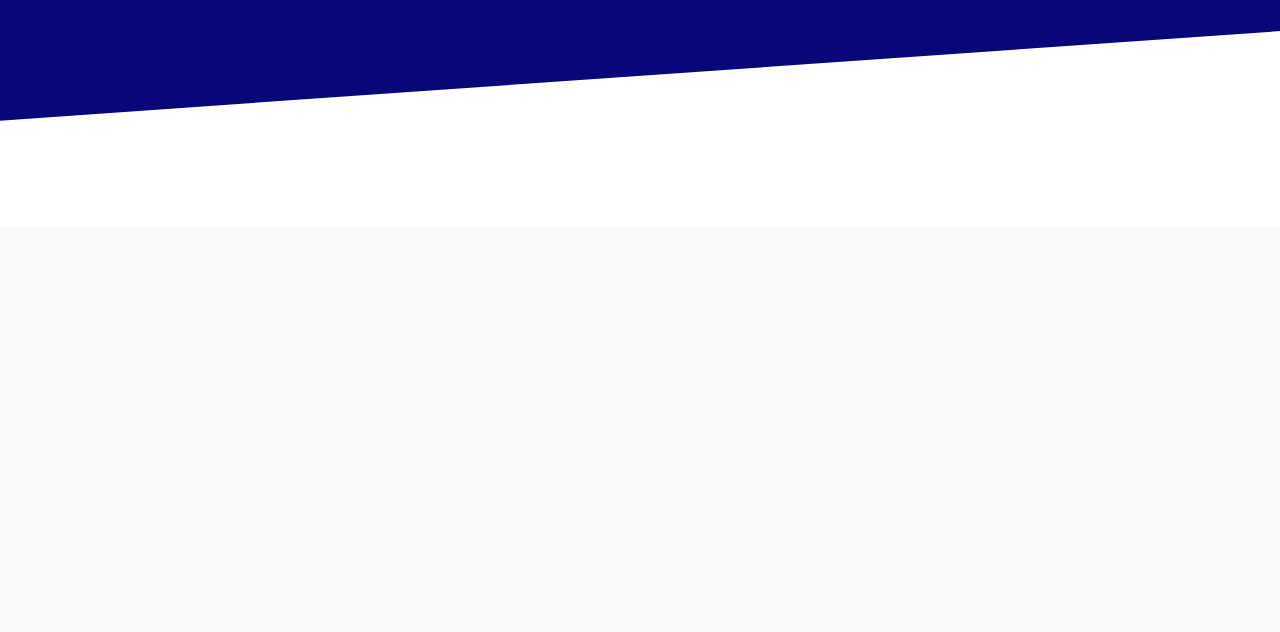
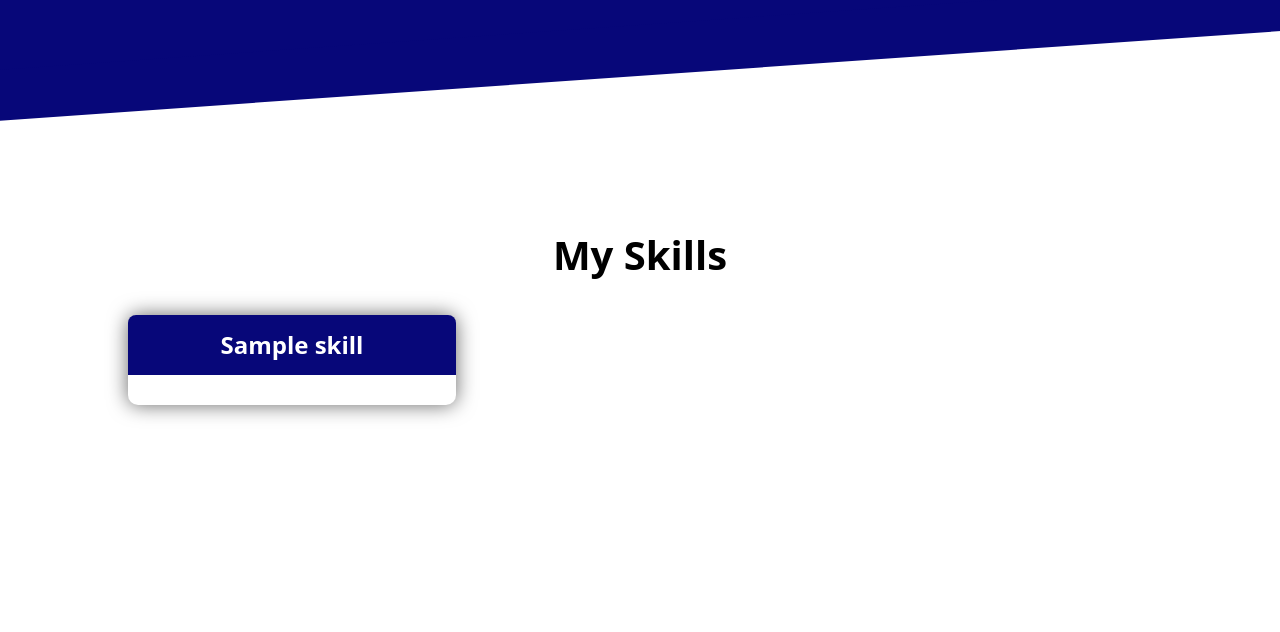
Before and after one commit to FACON-Nicolas/portfolio, a Flask app: template templates/home.html in a window 1280 px wide; the page is wider, and only the part inside the window is pictured. Shown: the part 1335-1967 px from the top of that part. Before the commit the page ends 1456 px from the top of that part, so only its background shows below. Run offline with Flask 2, Linux system fonts and the light colour scheme; the template is opened without the code that fills it: most values are stand-ins (such as "Sample title", 1, 10 or a date in 2020).

Commit message:
add skills in templates

```diff
--- a/templates/home.html
+++ b/templates/home.html
@@ -40,6 +40,7 @@
 
         .rounded {
             border-radius: 50%;
+            transition: 0.4s;
         }
 
         .centered {
@@ -220,6 +221,53 @@
             line-height: 1.5;
         }
 
+        .skill-section {
+            width: 80%;
+            margin: auto;
+        }
+
+        .skill-img {
+            border-radius: 8px;
+            display: block;
+            margin: auto 10px 10px 10px;
+        }
+
+        .skills {
+            display: flex;
+            flex-direction: row;
+            flex-wrap: wrap;
+            gap: 10px;
+        }
+
+        .skill-card {
+            border-radius: 10px;
+            -webkit-box-shadow: 0 0 20px rgba(0, 0, 0, 0.6);
+            box-shadow: 0 0 20px rgba(0, 0, 0, 0.6);
+            width: calc(33% - 10px);
+            height: max(192px, auto, 100%);
+        }
+
+        .skill-card-title {
+            margin-block: 30px;
+            text-align: center;
+            color: white;
+            background-color: rgb(7, 7, 121);
+            border-top-left-radius: 8px;
+            border-top-right-radius: 8px;
+            height: 60px;
+            line-height: 60px;
+            vertical-align: middle;
+            margin-top: 0;
+        }
+
+        .skills-img {
+            display: flex;
+            flex-direction: row;
+            gap: 20px;
+            flex-wrap: wrap;
+            margin-block: auto;
+        }
+
         @media screen and (max-width: 1600px) {
             .projects {
                 width: 75%;
@@ -249,12 +297,20 @@
             }
         }
 
-        @media screen and (min-width: 900px) {
+        @media screen and (min-width: 901px) {
             .mobile {
                 display: none;
                 overflow: hidden;
             }
         }
+
+        @media screen and (max-width: 900px) {
+            .skill-card {
+                width: 100%;
+                flex-direction: column;
+            }
+        }
+
 
     </style>
     <h1 class="centered title top-margin-100">Who Am I ?</h1>
@@ -291,14 +347,12 @@
                 </div><br class="not-mobile"/>
                 <div class="align not-mobile">
                     <span>
-                        {% for lib in libs %}
-                            {% if lib[0] == project['id'] %}
+                        {% for lib in libs if lib[0] == project['id'] %}
                             {% for i in lib[1] %}
                                 <span class="technologie">
                                     {{i}} &nbsp;
                                 </span>
                             {% endfor %}
-                            {% endif %}
                         {% endfor %}
                     </span><br class="not-mobile"/><br class="not-mobile"/>
                     <a href="{{ project['github'] }}" target="_blank"><img class="git" src="https://icones.pro/wp-content/uploads/2021/06/symbole-github-violet.png"></a>
@@ -315,14 +369,12 @@
                                 <a class="project-title" target="_blank" href="{{ project['github'] }}"><h1>{{ project["name"] }} </h1></a>
                                 <p class="card-text">{{project['description']}}</p>
                                 <span>
-                                    {% for lib in libs %}
-                                        {% if lib[0] == project['id'] %}
+                                    {% for lib in libs if lib[0] == project['id'] %}
                                         {% for i in lib[1] %}
                                             <span class="technologie">
                                                 {{i}} &nbsp;
                                             </span>
                                         {% endfor %}
-                                        {% endif %}
                                     {% endfor %}
                                 </span><br class="mobile"/><br class="mobile"/>
                                 <a href="{{ project['github'] }}" target="_blank"><img class="git" src="https://icones.pro/wp-content/uploads/2021/06/symbole-github-violet.png"></a>
@@ -335,5 +387,23 @@
         <div class="project-end section-end top-margin-50"></div>
     </section>
     <div class="section-end about-end"></div>
+    <section class="skill-section">
+        <h1 class="centered title top-margin-100">My Skills</h1>
+        <div class="skills">
+            {% for skill in skills %}
+            <div class="skill-card">
+                <h2 class="skill-card-title">{{skill['name']}}</h2>
+                {% for tech in techs %}
+                    <div class="skills-img">
+                        {% for i in tech if i['id_skill'] == skill['id'] %}
+                            <a href="{{i['doc']}}" target="_blank"><img class="skill-img" src="{{i['media']}}" height="64"></a>
+                        {% endfor %}
+                    </div>
+                {% endfor %}
+            </div>
+        {% endfor %}
+        </div>
+    </section>
+    <div class="section-end about-end top-margin-75"></div>
     </div>
 {% endblock %}
```
Lines whose indentation alone changed are shown as unchanged.
